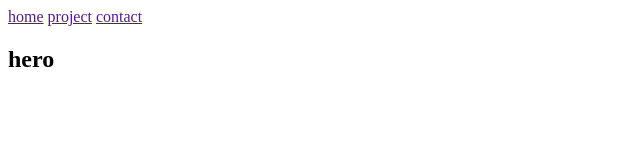
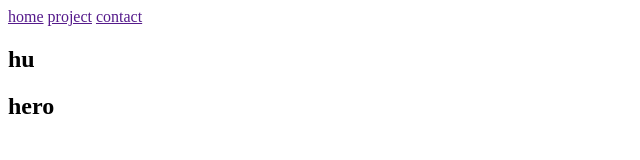
Before and after one commit to haris-khan-dev/Savior, a plain HTML site: page index.html in a window 1280 px wide. Shown: the full height of the page, 0-640 px from the left. Drawn offline with Linux system fonts and the light colour scheme.

Commit message:
kuch nai

```diff
--- a/index.html
+++ b/index.html
@@ -14,6 +14,7 @@
         </nav>
     </header>
     <section>
+        <h2>hu</h2>
         <h1>hero</h1>
     </section>
 </body>
```
